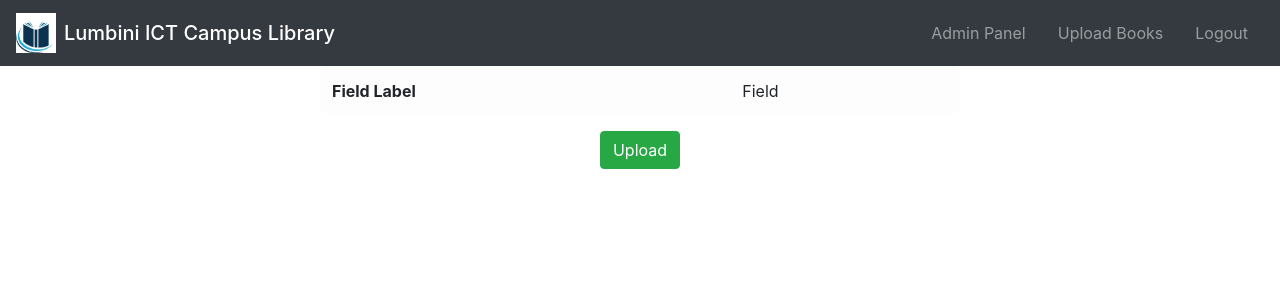
After one commit to Sajuuuu/loginsignup, a Django app: page /uploadform in a window 1280 px wide. The commit adds this page. Shown: the top 300 px of the page. Run offline with Django 5.2, Linux system fonts and the light colour scheme.

Commit message:
upload form added

```diff
--- a/library/urls.py
+++ b/library/urls.py
@@ -6,6 +6,7 @@ from django.conf.urls.static import static
 
 urlpatterns =[
     path('library',views.librarypage,name='library'),
+    path('uploadform',views.uploadform,name='uploadform'),
 
 ]
 
--- a/library/views.py
+++ b/library/views.py
@@ -7,3 +7,6 @@ from django.contrib.auth.decorators import login_required
 def librarypage(request):
     user = request.useer
     return render(request,'library.html',{'user':user})
+
+def uploadform(request):
+    return render(request,'uploadform.html')
--- a/registration/urls.py
+++ b/registration/urls.py
@@ -7,4 +7,5 @@ urlpatterns = [
     path('library',views.library,name='library'),
     path('logout',views.logoutpage,name='logout'),
 
+
 ]
--- a/templates/library.html
+++ b/templates/library.html
@@ -30,7 +30,7 @@
             <a class="nav-link" href="{% url 'admin:index' %}">Admin Panel</a>
           </li>
           <li class="nav-item mx-2">
-            <a class="nav-link" href="#">Upload Books</a>
+            <a class="nav-link" href="{% url 'uploadform' %}">Upload Books</a>
           </li>
           <li class="nav-item mx-2">
             <a class="nav-link" href="{% url 'logout' %}">Logout</a>
--- /dev/null
+++ b/templates/uploadform.html
@@ -0,0 +1,16 @@
+{% extends 'library.html' %}
+{% block content %}
+<center>
+    <form method ="POST" enctype="multipart/form-data">
+        {% csrf_token %}
+        <table class="w-50 table table-light" style="border-radius: 10px;">
+
+            <tr>
+                <th> Field Label </th>
+                <td> Field </td>
+            </tr>
+        </table>
+        <button type="submit" class="btn btn-lng btn-success md-5">Upload</button>
+    </form>
+</center>
+{% endblock %}
```
Also changed, not shown: library/forms.py (added).
